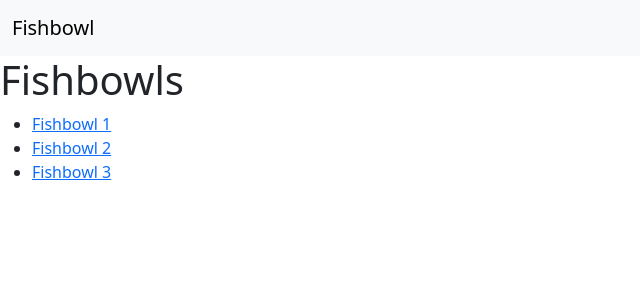
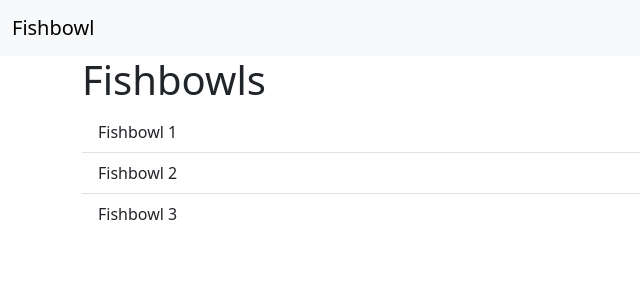
Before and after one commit to chacewells/fishbowl-prototype, a React (Create React App) app: page / in a window 1280 px wide. Shown: the top 300 px of the page, without its empty margins (0-640 px from the left). Built offline with nearby package versions, Linux system fonts and the light colour scheme.

Commit message:
Convert list pages to list groups with action

```diff
--- a/src/Home.js
+++ b/src/Home.js
@@ -18,14 +18,14 @@ function Home() {
 
   return (
     <>
-      <h1>Fishbowls</h1>
-      <ul>
-        {fishbowls.map((f) => (
-          <li key={f.id}>
-            <Link to={`/fishbowl/${f.id}`}>{f.name}</Link>
-          </li>
-        ))}
-      </ul>
+      <div className="container container-fluid">
+        <h1>Fishbowls</h1>
+        <div className="list-group list-group-flush">
+          {fishbowls.map((f) => (
+            <Link className="list-group-item list-group-item-action" key={f.id} to={`/fishbowl/${f.id}`}>{f.name}</Link>
+          ))}
+        </div>
+      </div>
     </>
   );
 }
--- a/src/fishbowl/index.js
+++ b/src/fishbowl/index.js
@@ -5,13 +5,13 @@ export default function FishbowlHome() {
   return (
     <>
       <h1>Fishbowl {fishbowlId} Home</h1>
-      <ul>
-        <li><Link to="./customize">Customize Entry Form</Link></li>
-        <li><Link to='./entry'>All Entries</Link></li>
-        <li><Link to='./entry/new'>Entry Form</Link></li>
-        <li><Link to="./drawing">Drawing</Link></li>
-        <li><Link to='./prizes'>Prizes</Link></li>
-      </ul>
+      <div className="list-group list-group-flush">
+        <Link className="list-group-item list-group-item-action" to="./customize">Customize Entry Form</Link>
+        <Link className="list-group-item list-group-item-action" to='./entry'>All Entries</Link>
+        <Link className="list-group-item list-group-item-action" to='./entry/new'>Entry Form</Link>
+        <Link className="list-group-item list-group-item-action" to="./drawing">Drawing</Link>
+        <Link className="list-group-item list-group-item-action" to='./prizes'>Prizes</Link>
+      </div>
     </>
   );
 }
```
